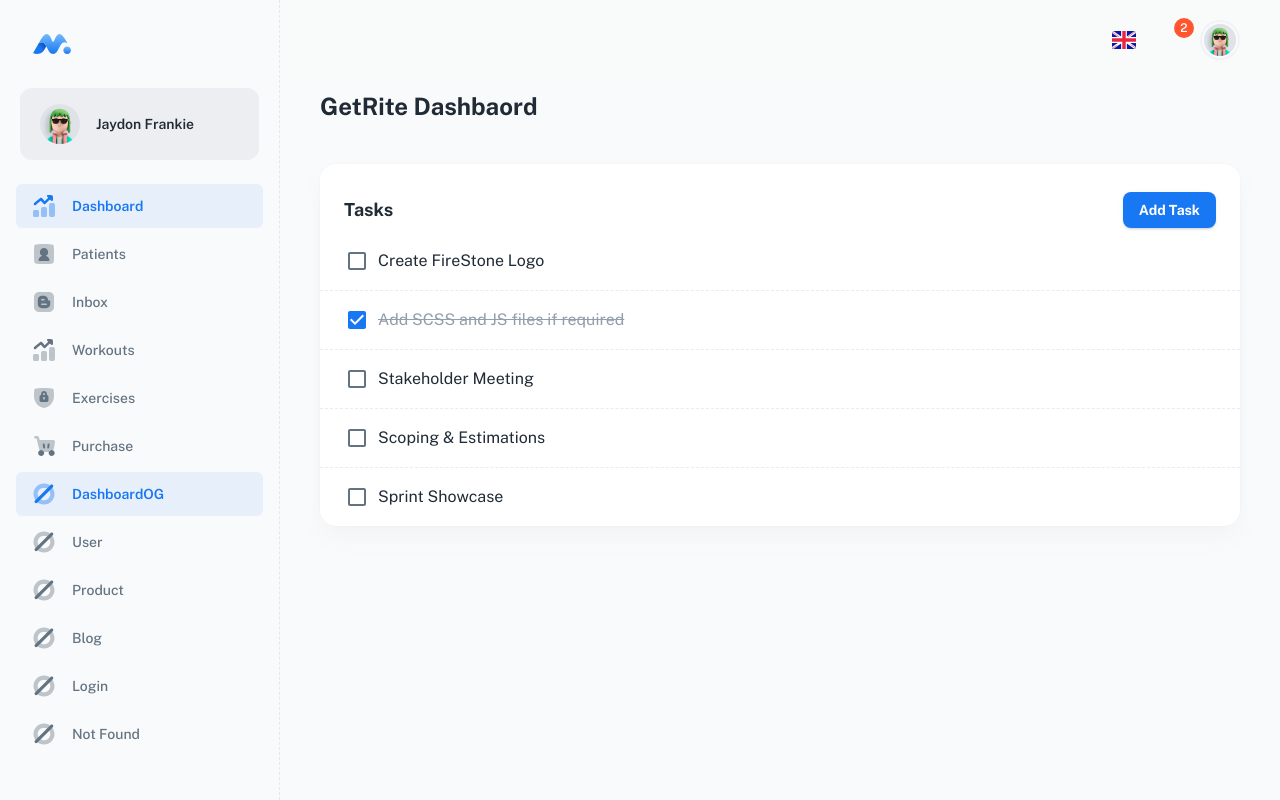
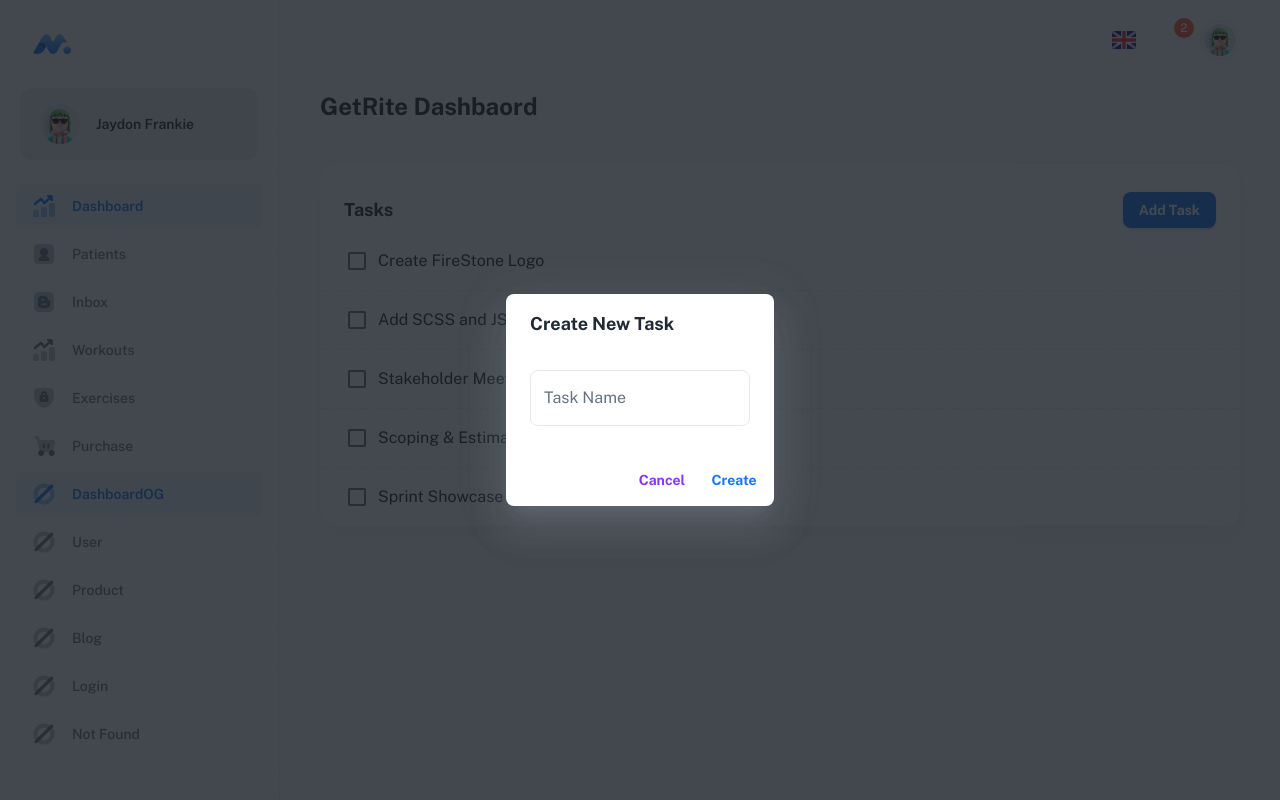
Before and after one commit to danielduggin2/UTC-Capstone, a React (Vite) app: page / in a window 1280 px wide. Both pictures are taken after a click on the button "Add Task". Built offline with nearby package versions, Linux system fonts and the light colour scheme; some icons are missing.

Commit message:
Added 'New Task' UI.

```diff
--- a/src/sections/overview/app-tasks.jsx
+++ b/src/sections/overview/app-tasks.jsx
@@ -2,14 +2,19 @@ import { useState } from 'react';
 import PropTypes from 'prop-types';
 
 import Card from '@mui/material/Card';
-import CardActions from '@mui/material/CardActions';
 import Stack from '@mui/material/Stack';
 import Button from '@mui/material/Button';
+import Dialog from '@mui/material/Dialog';
+import { TextField } from '@mui/material';
 import Popover from '@mui/material/Popover';
 import MenuItem from '@mui/material/MenuItem';
 import Checkbox from '@mui/material/Checkbox';
 import IconButton from '@mui/material/IconButton';
 import CardHeader from '@mui/material/CardHeader';
+import CardActions from '@mui/material/CardActions';
+import DialogTitle from '@mui/material/DialogTitle';
+import DialogActions from '@mui/material/DialogActions';
+import DialogContent from '@mui/material/DialogContent';
 import FormControlLabel from '@mui/material/FormControlLabel';
 
 import Iconify from 'src/components/iconify';
@@ -17,7 +22,9 @@ import Iconify from 'src/components/iconify';
 // ----------------------------------------------------------------------
 
 export default function AnalyticsTasks({ title, subheader, list, ...other }) {
-  const [selected, setSelected] = useState(['2']);
+  const [selected, setSelected] = useState(['0']);
+  const [isDialogOpen, setDialogOpen] = useState(false);
+  const [newTaskName, setNewTaskName] = useState('');
 
   const handleClickComplete = (taskId) => {
     const tasksCompleted = selected.includes(taskId)
@@ -27,16 +34,56 @@ export default function AnalyticsTasks({ title, subheader, list, ...other }) {
     setSelected(tasksCompleted);
   };
 
+  // handle dialog option
+  const handleDialogOpen = () =>{
+    setDialogOpen(true);
+  }
+
+  const handleDialogClose = () => {
+    setDialogOpen(false);
+
+    setNewTaskName('');
+  }
+
+  const handleCreateTask = () => {
+    console.info('Create Task: ', newTaskName);
+
+    handleDialogClose();
+  }
+
   return (
     <Card {...other}>
       <CardHeader title={title} action={
         <CardActions>
-        <Button variant="contained" color="primary">
+        <Button variant="contained" color="primary" onClick={handleDialogOpen}>
           Add Task
         </Button>
       </CardActions>
       }
       />
+
+      {/* Task Creation Dialog */}
+      <Dialog open={isDialogOpen} onClose={handleDialogClose}>
+      <DialogTitle>Create New Task</DialogTitle>
+      <DialogContent>
+        <TextField
+          label="Task Name"
+          value={newTaskName}
+          onChange={(e) => setNewTaskName(e.target.value)}
+          fullWidth
+          margin="normal"
+        />
+      </DialogContent>
+      <DialogActions>
+        <Button onClick={handleDialogClose} color="secondary">
+          Cancel
+        </Button>
+        <Button onClick={handleCreateTask} color="primary">
+          Create
+        </Button>
+      </DialogActions>
+    </Dialog>
+
       {list.map((task) => (
         <TaskItem
           key={task.id}
--- a/src/sections/overview/view/app-view.jsx
+++ b/src/sections/overview/view/app-view.jsx
@@ -6,16 +6,7 @@ import Typography from '@mui/material/Typography';
 
 // import Iconify from 'src/components/iconify';
 
-import AppTasks from '../app-tasks';
-// import AddTask from '../add-tasks';
-// import AppNewsUpdate from '../app-news-update';
-// import AppOrderTimeline from '../app-order-timeline';
-// import AppCurrentVisits from '../app-current-visits';
-// import AppWebsiteVisits from '../app-website-visits';
-// import AppWidgetSummary from '../app-widget-summary';
-// import AppTrafficBySite from '../app-traffic-by-site';
-// import AppCurrentSubject from '../app-current-subject';
-// import AppConversionRates from '../app-conversion-rates';
+import AnalyticsTasks from '../app-tasks';
 
 // ----------------------------------------------------------------------
 
@@ -33,8 +24,8 @@ export default function AppView() {
           /> */}
       </Grid>
 
-      <Grid xs={12} md={6} lg={16}>
-          <AppTasks
+      <Grid xs={12} md={12} lg={16}>
+          <AnalyticsTasks
             title="Tasks"
             list={[
               { id: '1', name: 'Create FireStone Logo' },
```
